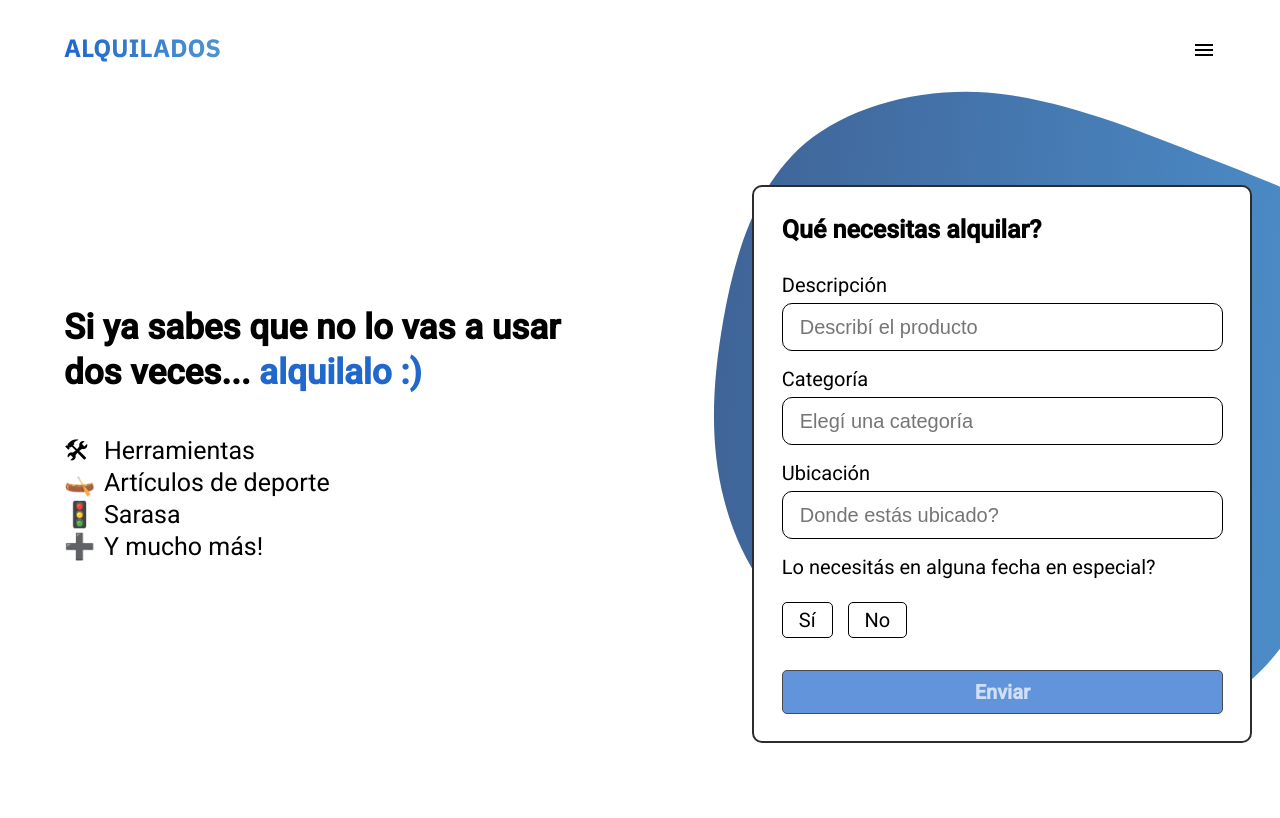
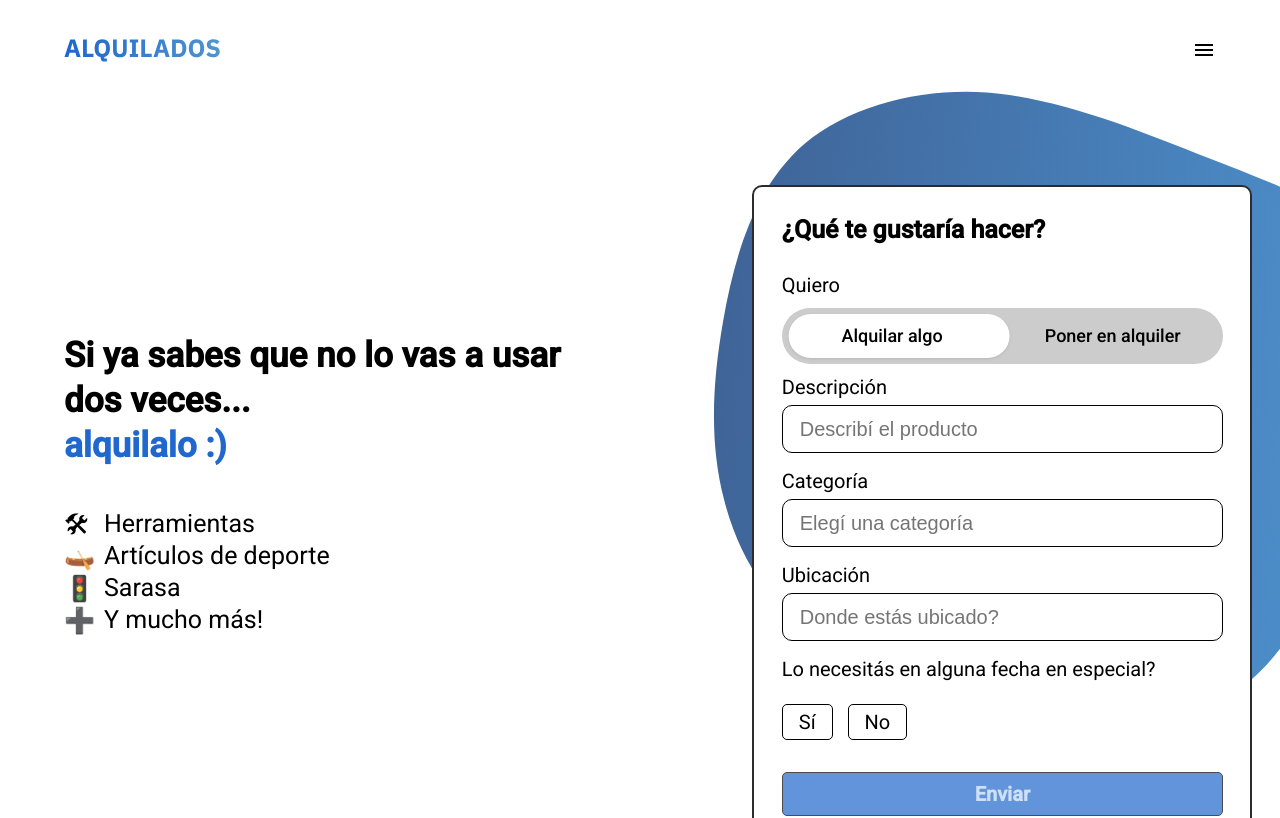
Before and after one commit to YaoKevinn/SEM2-Alquilados-front, an Angular app: page /home in a window 1280 px wide. Shown: the top 818 px of the page. Built offline with nearby package versions, Linux system fonts and the light colour scheme; what ngx-mask would draw is missing.

Commit message:
product form added

```diff
--- a/src/app/pages/home/home.component.html
+++ b/src/app/pages/home/home.component.html
@@ -3,7 +3,7 @@
   <div class="hero-container">
 
     <div class="hero-info">
-      <h2 class="hero-title">Si ya sabes que no lo vas a usar dos veces... <span class="blue">alquilalo :)</span></h2>
+      <h2 class="hero-title">{{ heroTitle }}<br><span class="blue">{{ secondaryHeroTitle }}</span></h2>
       <div class="item-container">
         <div class="row">
           <span class="hero-icon">🛠</span>
@@ -31,7 +31,18 @@
         <!-- FORM -->
         <div *ngIf="!showSuccessfulForm">
 
-          <h3 class="search-title">Qué necesitas alquilar?</h3>
+          <h3 class="search-title">¿Qué te gustaría hacer?</h3>
+
+          <p class="label">Quiero</p>
+          <div class="choice">
+            <div class="circle" [class.isRenting]="isRenting"></div>
+            <div class="pill" [ngClass]="{ active: isRenting }" (click)="toggleOperationType('buy')">
+              <p [class.active]="isRenting">Alquilar algo</p>
+            </div>
+            <div class="pill" [ngClass]="{ active: !isRenting }" (click)="toggleOperationType('sell')">
+              <p [class.active]="!isRenting">Poner en alquiler</p>
+            </div>
+          </div>
 
           <p class="label">Descripción</p>
           <div class="input-container">
@@ -48,13 +59,28 @@
             <input type="text" placeholder="Donde estás ubicado?" [formControl]="ubicationControl" />
           </div>
 
-          <p class="label date">Lo necesitás en alguna fecha en especial?</p>
-          <div class="date-section">
+          <!-- SOLO ALQUILAR -->
+          <p class="label date" *ngIf="isRenting">Lo necesitás en alguna fecha en especial?</p>
+          <div class="date-section" *ngIf="isRenting">
             <div class="date-option" [class.selected]="needForSepacialDate === true" (click)="needForSepacialDate = true"><p>Sí</p></div>
             <div class="date-option" [class.selected]="needForSepacialDate === false" (click)="needForSepacialDate = false"><p>No</p></div>
             <div class="date-selector" *ngIf="needForSepacialDate">
               <input matInput type="text" placeholder="01/01/2021" mask="d0/M0/0000" [formControl]="neededDateControl"/>
             </div>
+          </div>
+
+          <!-- SOLO PONER EN ALQUILER -->
+          <div class="upload-image-section" (click)="openUploadImageWindow()"  *ngIf="!isRenting">
+            <p class="upload-image-text" *ngIf="!changedImage">Hacé click para agregar una foto</p>
+            <img *ngIf="changedImage" [src]="imageShown" alt="image">
+            <input
+              #homeFileUploadInput
+              id="image-upload"
+              type="file"
+              value=""
+              accept="image/*"
+              (change)="readImage($event)"
+            />
           </div>
 
           <div class="send-btn" [class.clickeable]="checkSendBtnAvailable()" (click)="sendPublication()">
@@ -66,13 +92,13 @@
         <!-- SUCCESSFUL FORM -->
         <div class="succesful-form" *ngIf="showSuccessfulForm">
           <div class="successful-text-section">
-            <p>Tu búsqueda ya fue publicada 😁</p>
+            <p>Tu {{ isRenting ? 'búsqueda' : 'producto' }} ya fue publicad{{ isRenting ? 'a' : 'o' }} 😁</p>
           </div>
           <div class="buttons">
             <div class="publish-btn" (click)="publishOtherPublication()">
-              <p>Publicar otra búsqueda</p>
+              <p>Publicar otr{{ isRenting ? 'a búsqueda' : 'o producto' }}</p>
             </div>
-            <p class="view-search-btn">Ver mis búsquedas</p>
+            <p class="view-search-btn">Ver mis {{ isRenting ? 'búsquedas' : 'productos' }}</p>
           </div>
 
         </div>
--- a/src/app/pages/home/home.component.scss
+++ b/src/app/pages/home/home.component.scss
@@ -88,6 +88,51 @@
         left: 60px;
         top: 30px;
 
+        .choice {
+          z-index: 2;
+          display: flex;
+          justify-content: center;
+          border-radius: 56px;
+          background-color: #ccc;
+          height: 56px;
+          margin: 10px 0px;
+          position: relative;
+
+          .circle {
+            position: absolute;
+            width: 50%;
+            border-radius: 38px;
+            background-color: #fff;
+            bottom: 6px;
+            top: 6px;
+            right: 6px;
+            transition: all 200ms ease-in-out;
+            box-shadow: 0px 1px 3px 0px rgba(0, 0, 0, 0.1);
+
+            &.isRenting {
+              transform: translateX(-94%);
+              -webkit-transform: translateX(-94%);
+              -moz-transform: translateX(-94%);
+              -ms-transform: translateX(-94%);
+              -o-transform: translateX(-94%);
+            }
+          }
+
+          .pill {
+            display: flex;
+            flex-direction: column;
+            justify-content: center;
+            align-items: center;
+            flex: 1;
+            cursor: pointer;
+            z-index: 2;
+
+            p {
+              font-size: 18px;
+            }
+          }
+        }
+
         .search-title {
           font-style: normal;
           font-weight: 600;
@@ -107,6 +152,39 @@
 
           &.date {
             margin-bottom: 22px;
+          }
+        }
+
+        .upload-image-section {
+          flex: 1;
+          display: flex;
+          align-items: center;
+          justify-content: center;
+          background: #FFFFFF;
+          border: 1px dashed #000000;
+          box-sizing: border-box;
+          border-radius: 10px;
+          margin: 22px 0 25px 0;
+          height: 84px;
+          cursor: pointer;
+
+          .upload-image-text {
+            font-style: normal;
+            font-weight: normal;
+            font-size: 20px;
+            line-height: 26px;
+            text-decoration-line: underline;
+            color: #545353;
+            text-align: center;
+          }
+
+          img {
+            height: 100%;
+            object-fit: contain;
+          }
+
+          input {
+            display: none;
           }
         }
 
@@ -206,9 +284,11 @@
           box-sizing: border-box;
           border-radius: 5px;
           padding: 8px 0;
+          pointer-events: none;
 
           &.clickeable {
             cursor: pointer;
+            pointer-events: unset;
             opacity: 1;
             p {
               opacity: 1;
--- a/src/app/pages/home/home.component.ts
+++ b/src/app/pages/home/home.component.ts
@@ -3,7 +3,7 @@ import { PublicationService } from './../../services/publication.service';
 import { AuthService } from './../../services/auth.service';
 import { LoginComponent } from './../../components/login/login.component';
 import { AlertDialogComponent } from './../../components/alert-dialog/alert-dialog.component';
-import { Component, OnInit } from '@angular/core';
+import { Component, OnInit, ViewChild } from '@angular/core';
 import { FormControl, Validators } from '@angular/forms';
 import { MatDialog } from '@angular/material/dialog';
 import { SignUpComponent } from 'src/app/components/sign-up/sign-up.component';
@@ -14,7 +14,11 @@ import { SignUpComponent } from 'src/app/components/sign-up/sign-up.component';
   styleUrls: ['./home.component.scss']
 })
 export class HomeComponent implements OnInit {
+  @ViewChild('homeFileUploadInput') homeFileUploadInput: any;
 
+  heroTitle: string = '';
+  secondaryHeroTitle: string = '';
+  isRenting: boolean = true;
   showSuccessfulForm = false;
 
   descriptionControl: FormControl = new FormControl('', [Validators.required]);
@@ -22,6 +26,10 @@ export class HomeComponent implements OnInit {
   ubicationControl: FormControl = new FormControl('', [Validators.required]);
   neededDateControl: FormControl = new FormControl('');
   needForSepacialDate: any = null;
+
+  fileBase64: string = '';
+  imageShown: any;
+  changedImage = false;
 
   allPublications: any[] = [];
 
@@ -35,10 +43,21 @@ export class HomeComponent implements OnInit {
     this.publicationService.allPublications.subscribe((data) => {
       this.allPublications = data;
     });
+    this.setHeroTitle();
     // this.dialog.open(FriendListComponent, {
     //   panelClass: 'user-modal-container',
     //   backdropClass: 'modal-backdrop',
     // })
+  }
+
+  setHeroTitle() {
+    if (this.isRenting) {
+      this.heroTitle = 'Si ya sabes que no lo vas a usar dos veces... ';
+      this.secondaryHeroTitle = 'alquilalo :)'
+    } else {
+      this.heroTitle = 'Si tenés algo en casa que no lo usás frecuente... ';
+      this.secondaryHeroTitle = 'ponelo en alquiler :)'
+    }
   }
 
   checkSendBtnAvailable() {
@@ -54,11 +73,14 @@ export class HomeComponent implements OnInit {
   }
 
   sendPublication() {
-    this.dialog.open(AlertDialogComponent, {
-      panelClass: 'modal-container',
-      backdropClass: 'modal-backdrop',
-    })
-    this.showSuccessfulForm = true;
+    if (!this.authService.isUserLogged) {
+      this.dialog.open(AlertDialogComponent, {
+        panelClass: 'modal-container',
+        backdropClass: 'modal-backdrop',
+      })
+    } else {
+      this.showSuccessfulForm = true;
+    }
   }
 
   publishOtherPublication() {
@@ -69,4 +91,32 @@ export class HomeComponent implements OnInit {
     this.needForSepacialDate = null;
     this.showSuccessfulForm = false;
   }
+
+  toggleOperationType(operation: string) {
+    this.isRenting = operation === 'buy';
+    this.setHeroTitle();
+  }
+
+  openUploadImageWindow() {
+    this.homeFileUploadInput.nativeElement.click();
+  }
+
+  readImage(event: any) {
+    if (event.target.files && event.target.files[0]) {
+      const reader = new FileReader();
+      reader.readAsDataURL(event.target.files[0]);
+      reader.onload = (onloadEvent: any) => {
+        this.fileBase64 = onloadEvent.target.result;
+        // Result image
+        this.imageShown = onloadEvent.target.result;
+        this.changedImage = true;
+        console.log()
+      };
+      reader.onerror = (err) => {
+        console.log(err);
+        this.changedImage = false;
+        event.target.value = '';
+      };
+    }
+  }
 }
```
